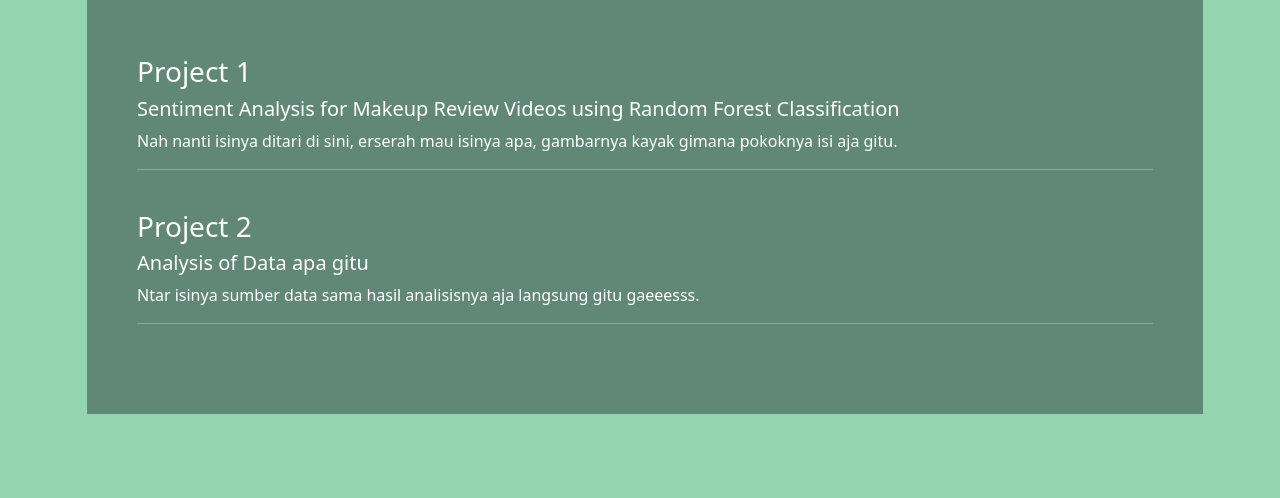
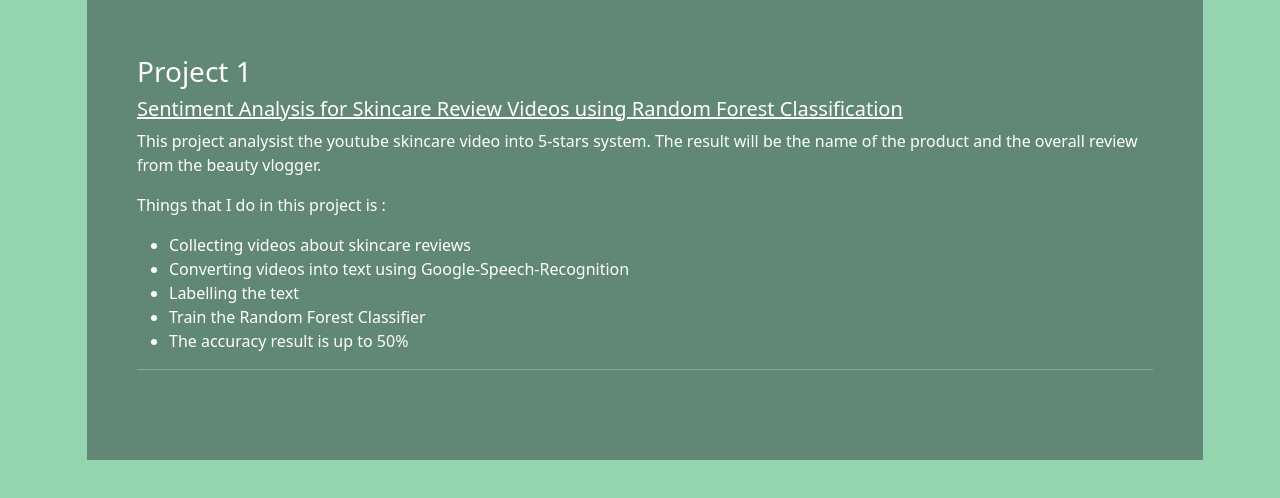
Before and after one commit to NissaMutia/NissaMutia.github.io, a plain HTML site: page index.html in a window 1280 px wide. Shown: the part 246-744 px from the top of the page. Drawn offline with nearby package versions, Linux system fonts and the light colour scheme.

Commit message:
Update index.html

```diff
--- a/index.html
+++ b/index.html
@@ -19,19 +19,27 @@
 
     	<div>
 	    	<h3>Project 1</h3>
-	    	<h5>Sentiment Analysis for Makeup Review Videos using Random Forest Classification</h5>
-	    	<p>Nah nanti isinya ditari di sini, erserah mau isinya apa, gambarnya kayak gimana pokoknya isi aja gitu.</p>
+	    	<h5><a class="text-white" href="https://github.com/NissaMutia/analisis_sentimen_pada_video_ulasan_produk_kecantikan_menggunakan_random_forest_classifier">Sentiment Analysis for Skincare Review Videos using Random Forest Classification</a></h5>
+	    	<p>This project analysist the youtube skincare video into 5-stars system. The result will be the name of the product and the overall review from the beauty vlogger.</p>
+	    	<p>Things that I do in this project is :</p>
+	    	<ul>
+	    		<li>Collecting videos about skincare reviews</li>
+	    		<li>Converting videos into text using Google-Speech-Recognition</li>
+	    		<li>Labelling the text</li>
+	    		<li>Train the Random Forest Classifier</li>
+	    		<li>The accuracy result is up to 50%</li>
+	    	</ul>
 	    	<hr>
 	    	<br>
     	</div>
 
-    	 <div>
+<!--     	 <div>
 	    	<h3>Project 2</h3>
 	    	<h5>Analysis of Data apa gitu</h5>
 	    	<p>Ntar isinya sumber data sama hasil analisisnya aja langsung gitu gaeeesss.</p>
 	    	<hr>
 	    	<br>
-    	</div>
+    	</div> -->
 
     </div>
 <!--     <div class="col col-md-auto">
```
